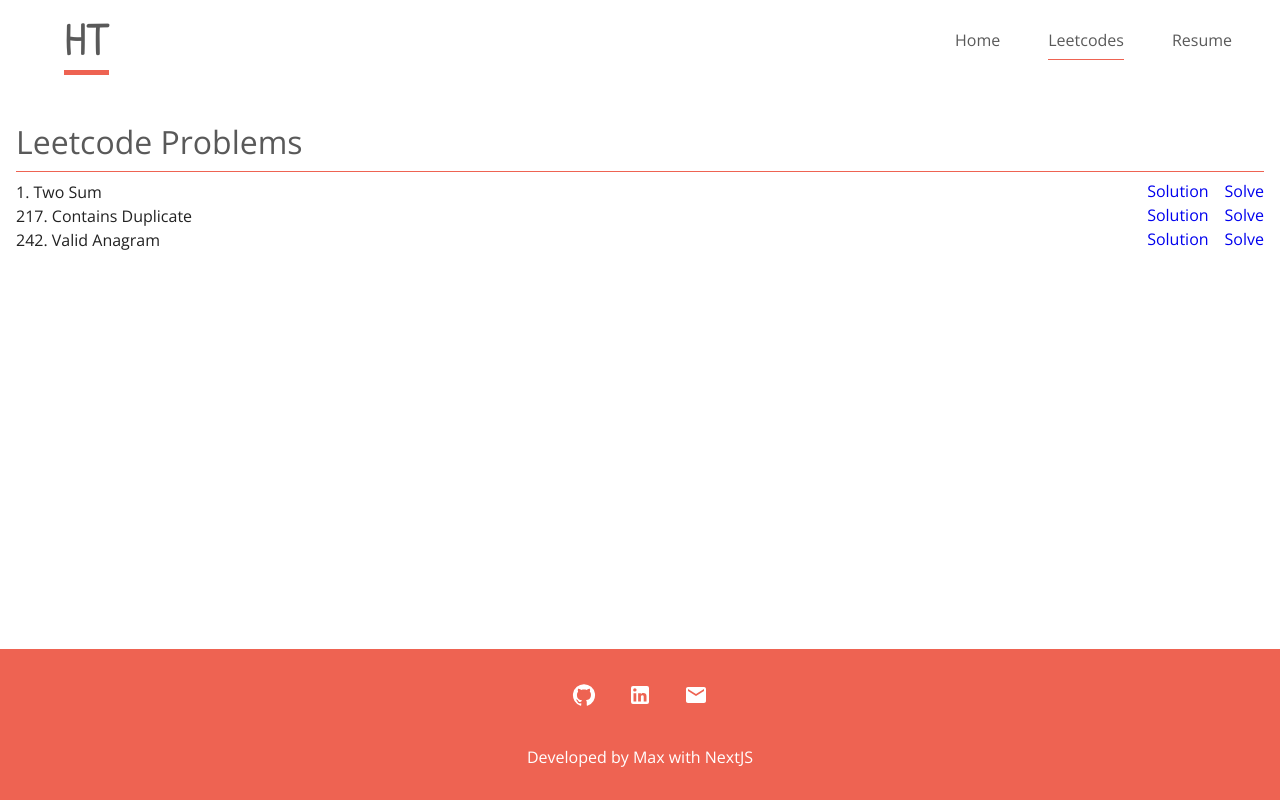
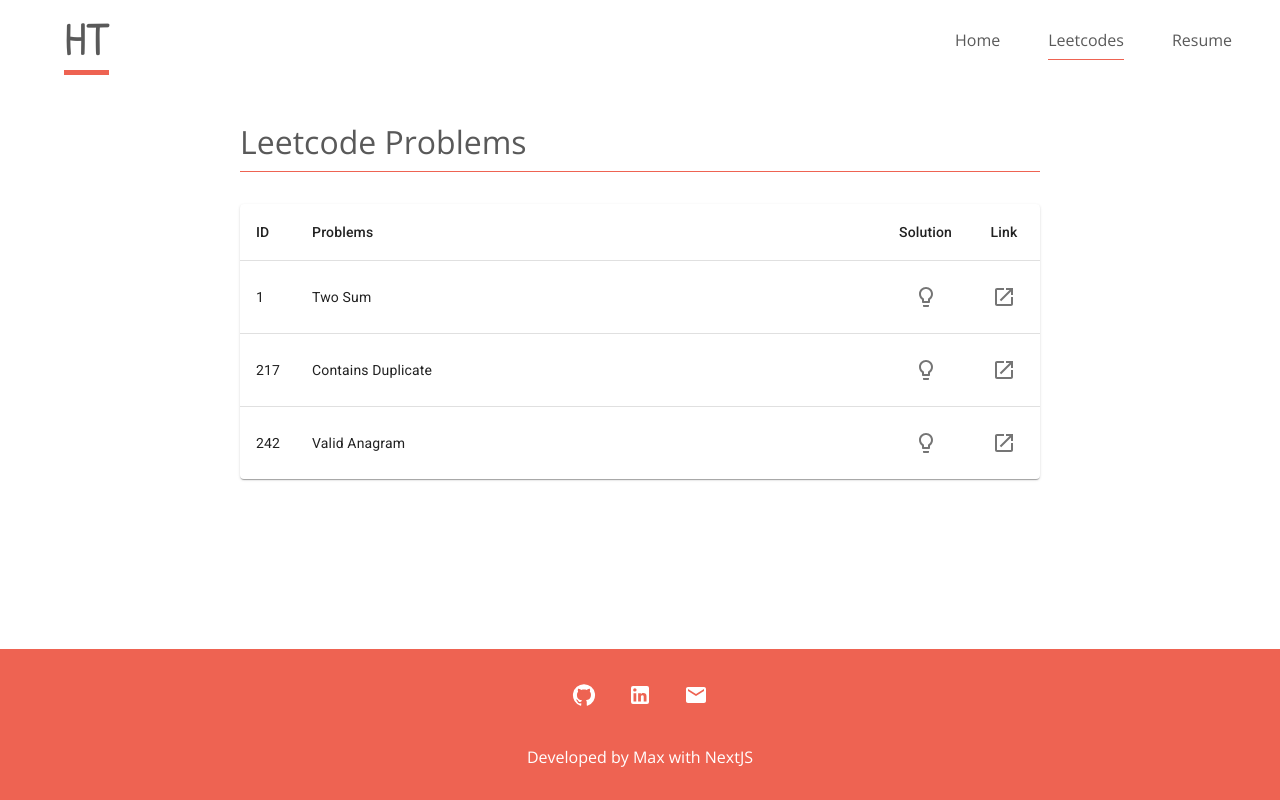
Before and after one commit to max172-hqt/max172-hqt.github.io, a Next.js app: page /leetcodes in a window 1280 px wide. Built offline with nearby package versions, Linux system fonts and the light colour scheme.

Commit message:
feat: Use material ui table for Leetcode problems

```diff
--- a/components/Leetcode/PostLink.module.css
+++ /dev/null
@@ -1,14 +0,0 @@
-.container {
-    display: flex;
-    align-items: stretch;
-}
-
-.container p {
-    flex: 1;
-    font-weight: 400;
-}
-
-.container div {
-    display: flex;
-    gap: 1em;
-}
--- a/components/Leetcode/PostLink.tsx
+++ /dev/null
@@ -1,16 +0,0 @@
-import Link from "next/link";
-import styles from "./PostLink.module.css";
-
-export default function PostLink({ post }: { post: any }) {
-  return (
-    <>
-      <div className={styles.container}>
-        <p>{post.title.replace(/^0+/, '')}</p>
-        <div>
-          <Link href={`/leetcodes/${post.id}`}>Solution</Link>
-          <a href={post.link}>Solve</a>
-        </div>
-      </div>
-    </>
-  );
-}
--- a/lib/posts.ts
+++ b/lib/posts.ts
@@ -4,7 +4,7 @@ import matter from "gray-matter";
 import { remark } from "remark";
 import remarkRehype from "remark-rehype";
 import remarkStringify from "rehype-stringify";
-import rehypeHighlight from 'rehype-highlight';
+import rehypeHighlight from "rehype-highlight";
 
 type PostData = {
   id: string;
@@ -64,10 +64,12 @@ export function getSortedData() {
 
   // const group
 
-  return allPostsData.sort((a, b) => {
-    if (a.title > b.title) {
-      return 1;
-    }
-    return -1;
-  });
+  return allPostsData
+    .sort((a, b) => (a.title > b.title ? 1 : -1))
+    .map((post) => ({
+      ...post,
+      problemId: post.title.substr(0, 4).replace(/^0+/, ""),
+      title: post.title.substr(5),
+      solution: `/leetcodes/${post.id}`
+    }));
 }
--- a/package.json
+++ b/package.json
@@ -12,6 +12,8 @@
     "@emotion/react": "^11.10.5",
     "@emotion/styled": "^11.10.5",
     "@mui/icons-material": "^5.11.0",
+    "@mui/material": "^5.11.4",
+    "@mui/x-data-grid": "^5.17.18",
     "@next/font": "13.0.7",
     "@types/node": "18.11.17",
     "@types/react": "18.0.26",
--- /dev/null
+++ b/pages/leetcodes.module.css
@@ -0,0 +1,8 @@
+.container {
+    max-width: 800px;
+    margin: 0 auto;
+}
+
+.container h2 {
+    margin-bottom: 1em;
+}
--- a/pages/leetcodes.tsx
+++ b/pages/leetcodes.tsx
@@ -1,5 +1,18 @@
-import PostLink from "../components/Leetcode/PostLink";
 import { getSortedData } from "../lib/posts";
+import styles from "./leetcodes.module.css";
+import Table from "@mui/material/Table";
+import TableBody from "@mui/material/TableBody";
+import TableCell from "@mui/material/TableCell";
+import TableContainer from "@mui/material/TableContainer";
+import TableHead from "@mui/material/TableHead";
+import TableRow from "@mui/material/TableRow";
+import Paper from "@mui/material/Paper";
+import Link from "next/link";
+import { dividerClasses, IconButton } from "@mui/material";
+import {
+  Launch,
+  LightbulbOutlined,
+} from "@mui/icons-material";
 
 export async function getStaticProps() {
   const allPostData = getSortedData();
@@ -10,16 +23,57 @@ export async function getStaticProps() {
   };
 }
 
-export default function Leetcodes({ allPostData }: { allPostData: any }) {
-  console.log(allPostData);
+function ProblemTable({ posts }: { posts: any }) {
   return (
-    <>
-      <h2>Leetcode Problems</h2>
-      <div>
-        {allPostData.map((post: any) => (
-          <PostLink key={post.title} post={post} />
-        ))}
-      </div>
-    </>
+    <TableContainer component={Paper}>
+      <Table aria-label="simple table">
+        <TableHead>
+          <TableRow>
+            <TableCell sx={{ width: 12 }}>ID</TableCell>
+            <TableCell>Problems</TableCell>
+            <TableCell align="center" sx={{ width: 12 }}>
+              Solution
+            </TableCell>
+            <TableCell align="center" sx={{ width: 12 }}>
+              Link
+            </TableCell>
+          </TableRow>
+        </TableHead>
+        <TableBody>
+          {posts.map((post: any) => (
+            <TableRow
+              key={post.title}
+              sx={{ "&:last-child td, &:last-child th": { border: 0 } }}
+            >
+              <TableCell component="th" scope="row">
+                {post.problemId}
+              </TableCell>
+              <TableCell component="th" scope="row">
+                {post.title}
+              </TableCell>
+              <TableCell align="center">
+                <IconButton component={Link} href={post.solution}>
+                  <LightbulbOutlined />
+                </IconButton>
+              </TableCell>
+              <TableCell align="center">
+                <IconButton component={Link} href={post.link}>
+                  <Launch />
+                </IconButton>
+              </TableCell>
+            </TableRow>
+          ))}
+        </TableBody>
+      </Table>
+    </TableContainer>
   );
 }
+
+export default function Leetcodes({ allPostData }: { allPostData: any }) {
+  return (
+    <div className={styles.container}>
+      <h2>Leetcode Problems</h2>
+      <ProblemTable posts={allPostData} />
+    </div>
+  );
+}
--- a/pages/leetcodes/[id].tsx
+++ b/pages/leetcodes/[id].tsx
@@ -54,8 +54,8 @@ export default function Post({ postData, question }: {
 }) {
   return (
     <div className={styles.container}>
-      <h2>{postData.title}</h2>
-      {/* <p>Difficulty: {question.difficulty}</p> */}
+      <h2>{postData.title.replace(/^0+/, "")}</h2>
+      <p>Difficulty: {question.difficulty}</p>
       <article
         className="markdown-body"
         dangerouslySetInnerHTML={{ __html: postData.contentHtml }}
--- a/pages/leetcodes/post.module.css
+++ b/pages/leetcodes/post.module.css
@@ -1,3 +1,4 @@
-/* .container {
-    margin-bottom: 5em;
-} */
+.container {
+    max-width: 900px;
+    margin: 0 auto;
+}
--- a/styles/globals.css
+++ b/styles/globals.css
@@ -60,9 +60,9 @@ main {
 .markdown-body {
   box-sizing: border-box;
   min-width: 200px;
-  max-width: 980px;
+  max-width: 100%;
   margin: 0 auto;
-  padding: 45px;
+  padding: 1em 0;
 }
 
 @media (max-width: 767px) {
```
Also changed, not shown: 1 other file (tests, documents, lock files or other folders).
